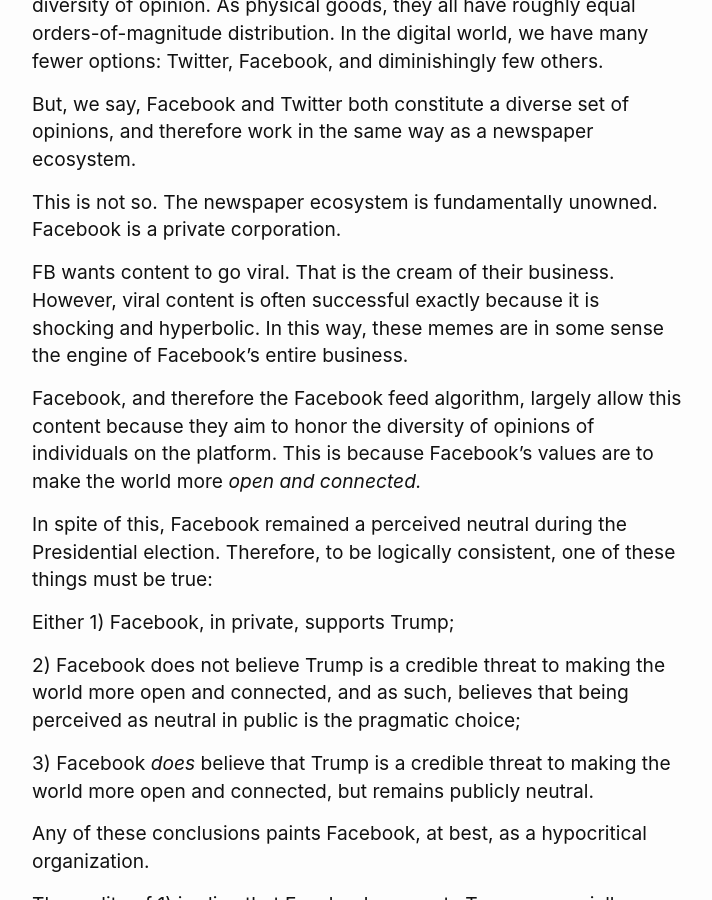
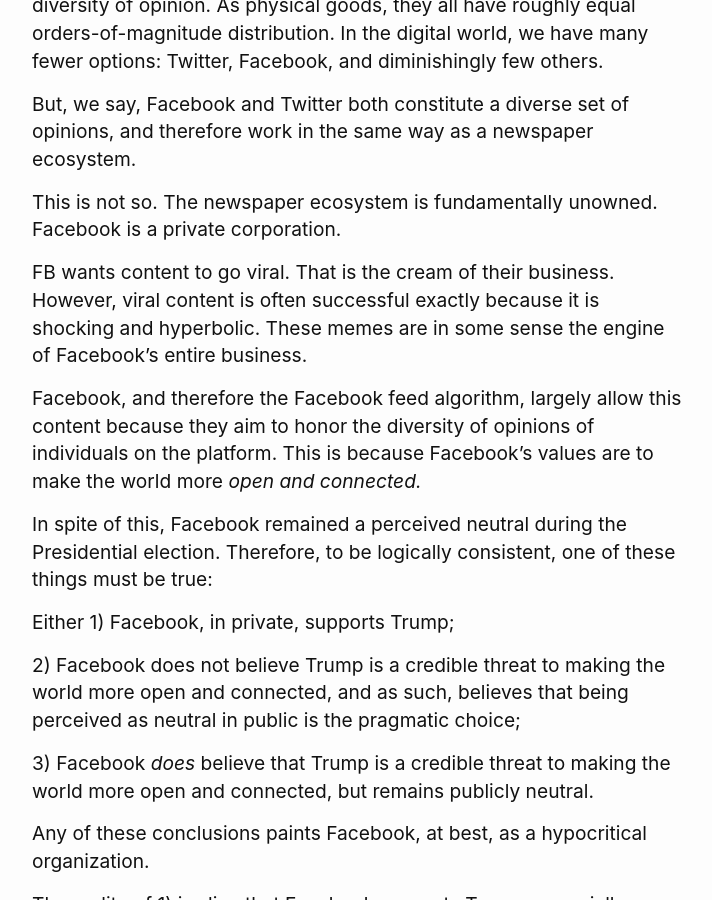
Before and after one commit to bryansum/bsumm.net, a Jekyll site: the page built from _posts/2016-10-10-the-age-of-objectivity-in-social-media.md, in a window 1280 px wide and 900 px high, scrolled down 461 px. Shown: the whole window, without its empty margins (283-995 px from the left). Built offline with Jekyll 4.4.1, drawn with Linux system fonts in a browser that asks for light colours.

Commit message:
Removing more words

```diff
--- a/_posts/2016-10-10-the-age-of-objectivity-in-social-media.md
+++ b/_posts/2016-10-10-the-age-of-objectivity-in-social-media.md
@@ -12,7 +12,7 @@
 
 This is not so. The newspaper ecosystem is fundamentally unowned. Facebook is a private corporation.
 
-FB wants content to go viral. That is the cream of their business. However, viral content is often successful exactly because it is shocking and hyperbolic. In this way, these memes are in some sense the engine of Facebook's entire business.
+FB wants content to go viral. That is the cream of their business. However, viral content is often successful exactly because it is shocking and hyperbolic. These memes are in some sense the engine of Facebook's entire business.
 
 Facebook, and therefore the Facebook feed algorithm, largely allow this content because they aim to honor the diversity of opinions of individuals on the platform. This is because Facebook’s values are to make the world more *open and connected.*
 
```
